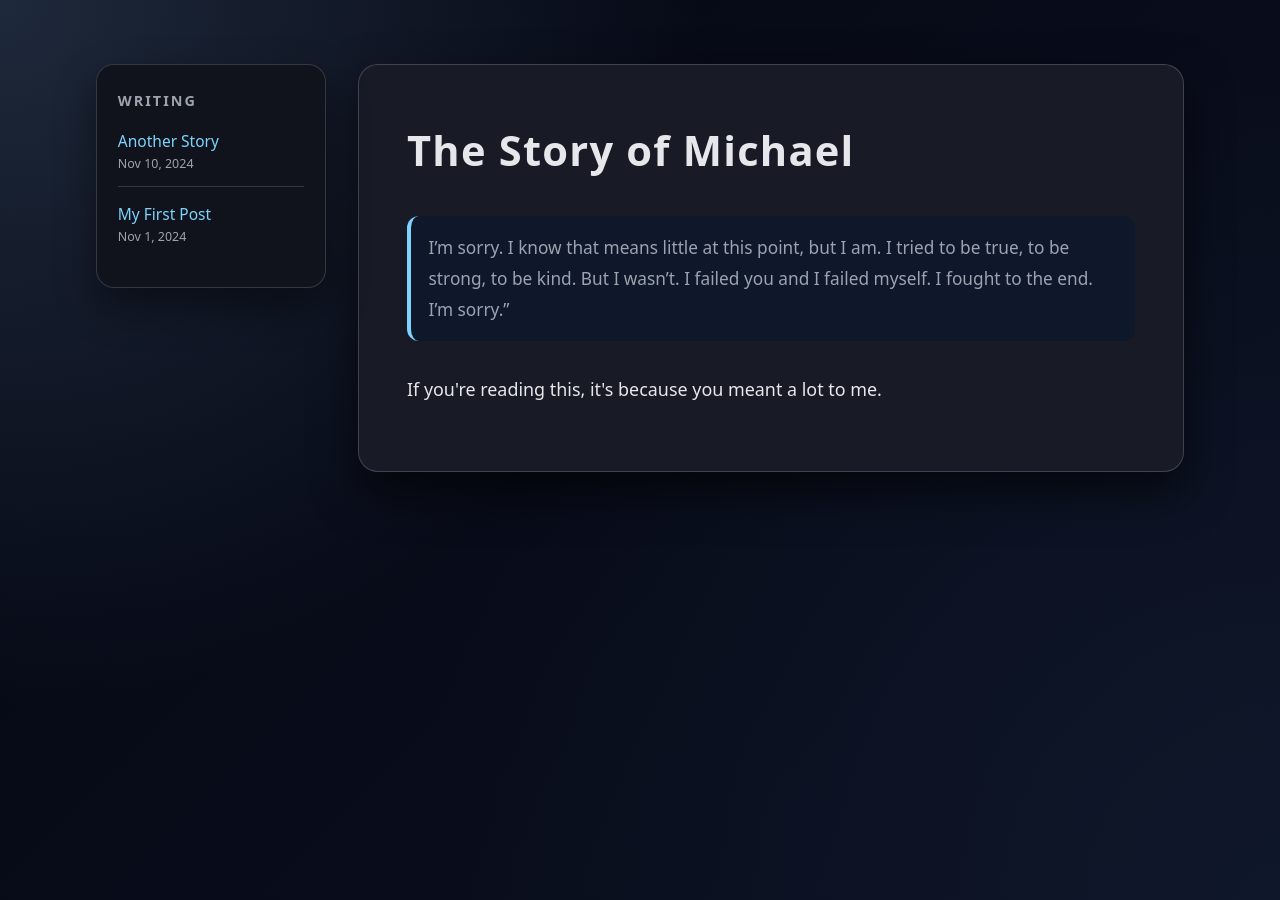
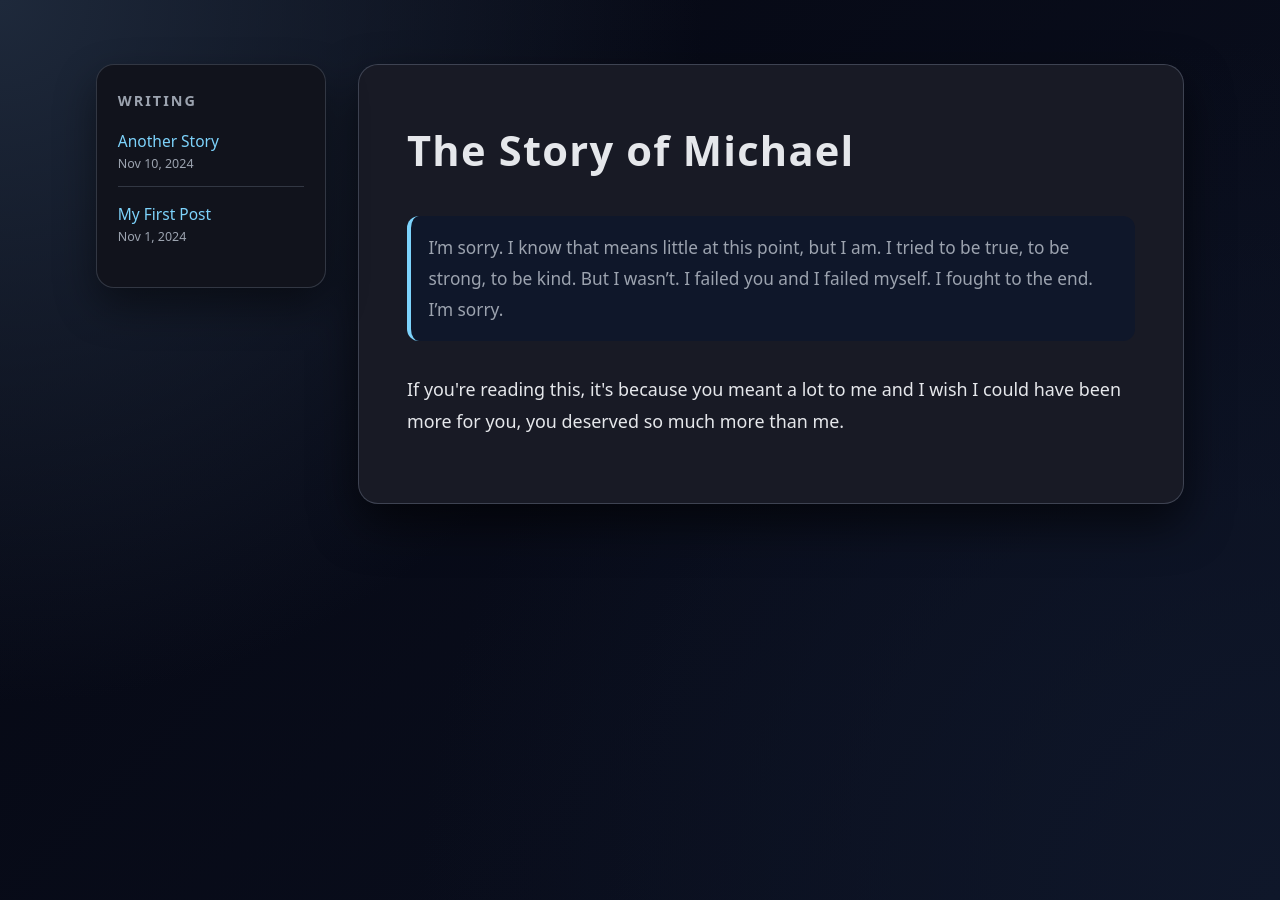
Before and after one commit to mbuckingham74/gigamike, a Jekyll site: the page built from index.md, in a window 1280 px wide. Built offline with Jekyll 4.4.1, drawn with Linux system fonts in a browser that asks for light colours.

Commit message:
Updated the welcome message

```diff
--- a/index.md
+++ b/index.md
@@ -5,9 +5,9 @@ layout: default
 
 <h1>{{ page.title }}</h1>
 <p class="intro">
-I’m sorry. I know that means little at this point, but I am. I tried to be true, to be strong, to be kind. But I wasn’t. I failed you and I failed myself. I fought to the end. I’m sorry.”
+I’m sorry. I know that means little at this point, but I am. I tried to be true, to be strong, to be kind. But I wasn’t. I failed you and I failed myself. I fought to the end. I’m sorry.
 </p>
 
 <p>
-If you're reading this, it's because you meant a lot to me.
+If you're reading this, it's because you meant a lot to me and I wish I could have been more for you, you deserved so much more than me.
 </p>
```
